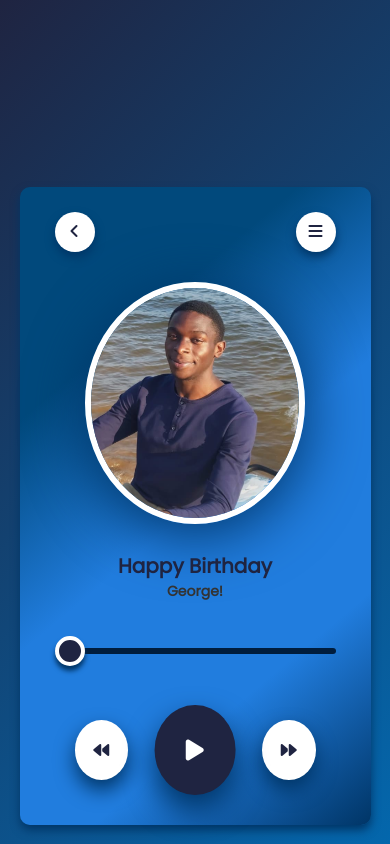
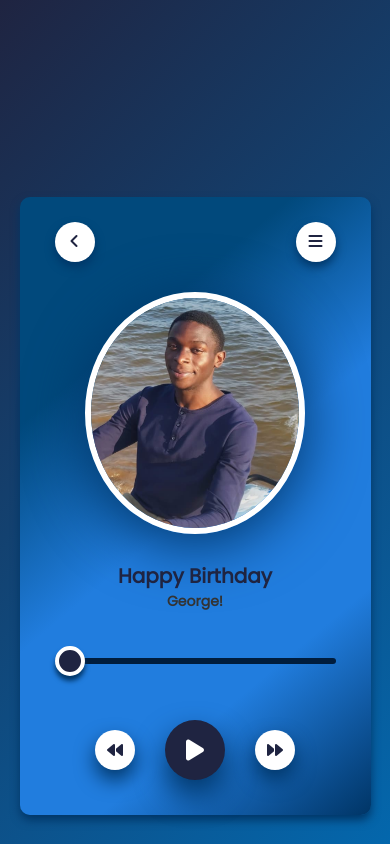
Before and after one commit to MariaBeatriceNamatovu/Music-Player2, a plain HTML site: page index.html in a window 390 px wide. Shown: the top 844 px of the page. Drawn offline with Linux system fonts and the light colour scheme.

Commit message:
cresponsive

```diff
--- a/style.css
+++ b/style.css
@@ -145,3 +145,10 @@ ul li:hover{
         max-width: 90%; /* Further reduce max-width for even smaller screens */
     }
 }
+
+@media only screen and (max-width: 600px) {
+    .controls div {
+        width: 40px; /* Adjust control button size for smaller screens */
+        height: 40px;
+    }
+}
```
